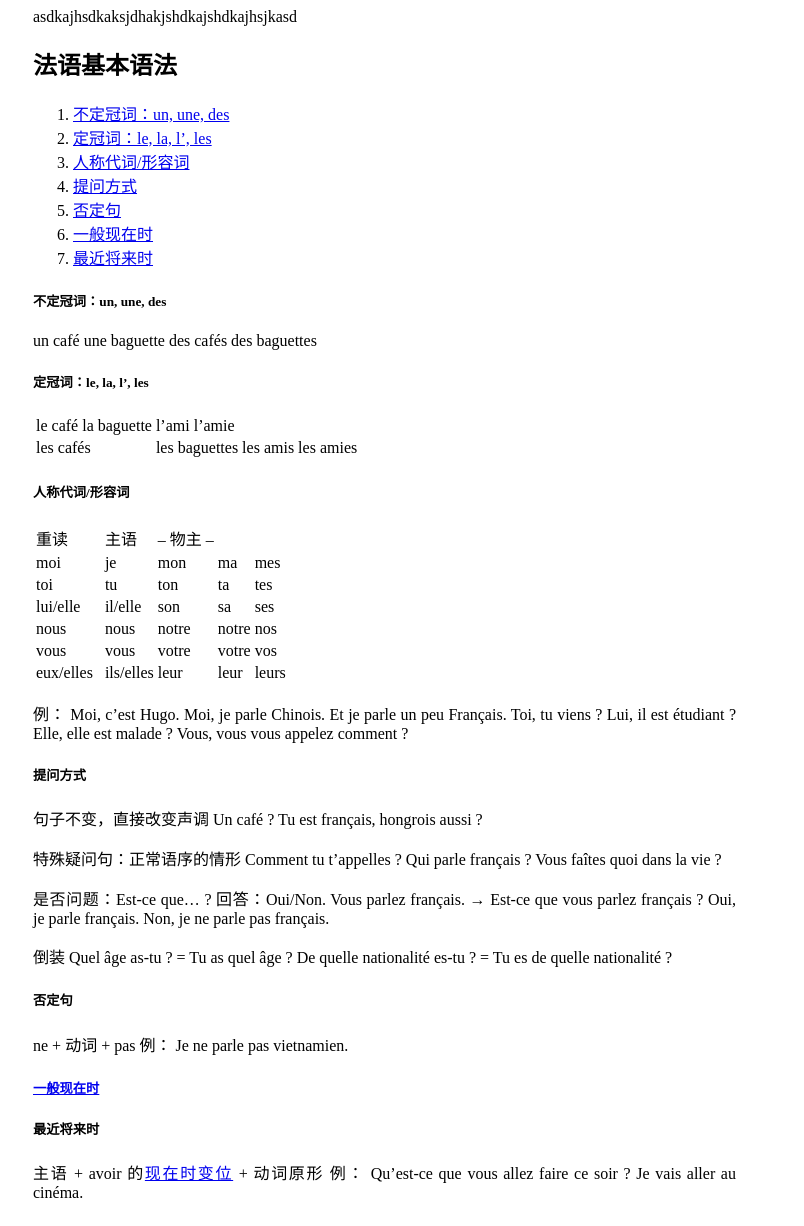
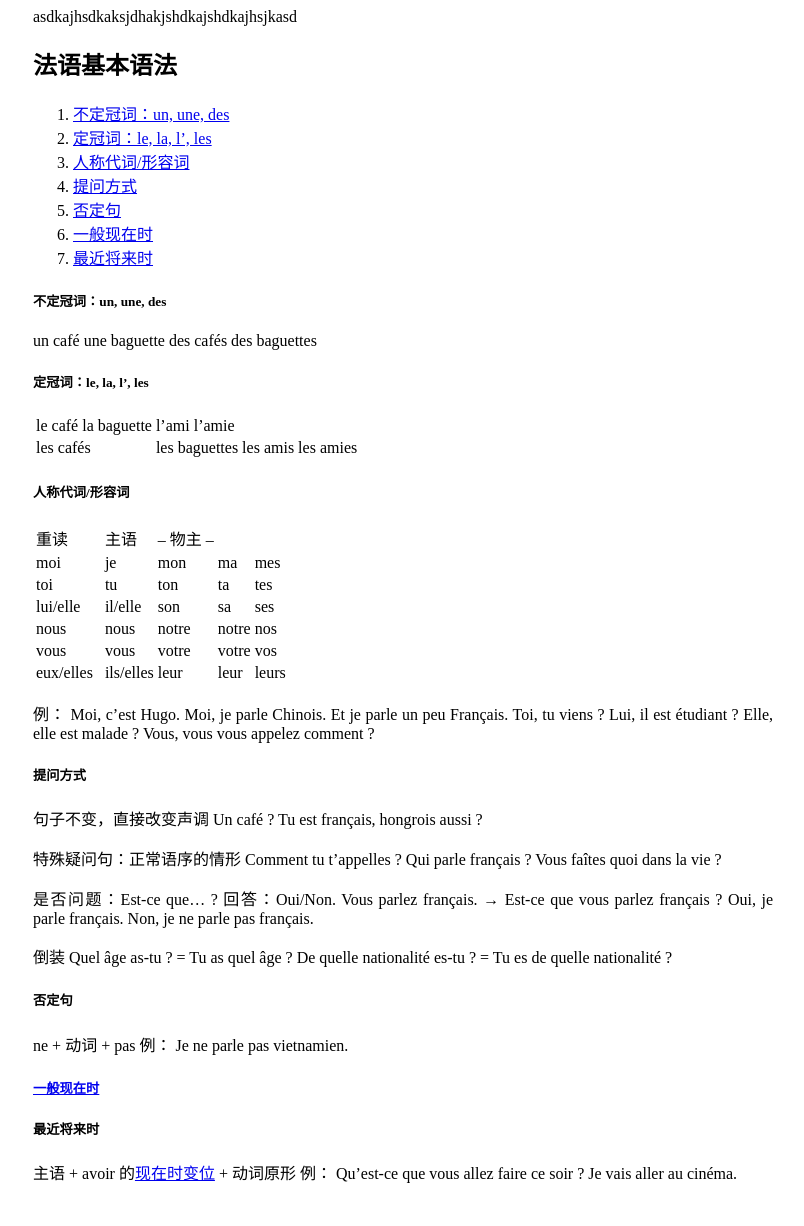
Before and after one commit to keinriesenradinparis/testing_local, a Jekyll site: the page built from _posts/2022/2022-12-16-法语语法入门.md, in a window 1280 px wide. Shown: the whole page, without its empty margins (237-1041 px from the left). Built offline with Jekyll 4.4.1, drawn with Linux system fonts in a browser that asks for light colours.

Commit message:
Update custom-styles.scss

```diff
--- a/_sass/minima/custom-styles.scss
+++ b/_sass/minima/custom-styles.scss
@@ -1,20 +1,15 @@
-
-
 // Placeholder to allow defining custom styles that override everything else.
 // (Use `_sass/minima/custom-variables.scss` to override variable defaults)
 
+.wrapper{
+  text-align: justify;
+  overflow-wrap: break-word;
+}
+
 .page-content{
   text-align: justify;
-  width: 100%;
 }
 
 .post-content{
   text-align: justify;
-  width: 95%;
 }
-
-.wrapper{
-  text-align: justify;
-  width: 100%;
-  overflow-wrap: break-word;
-}
```
